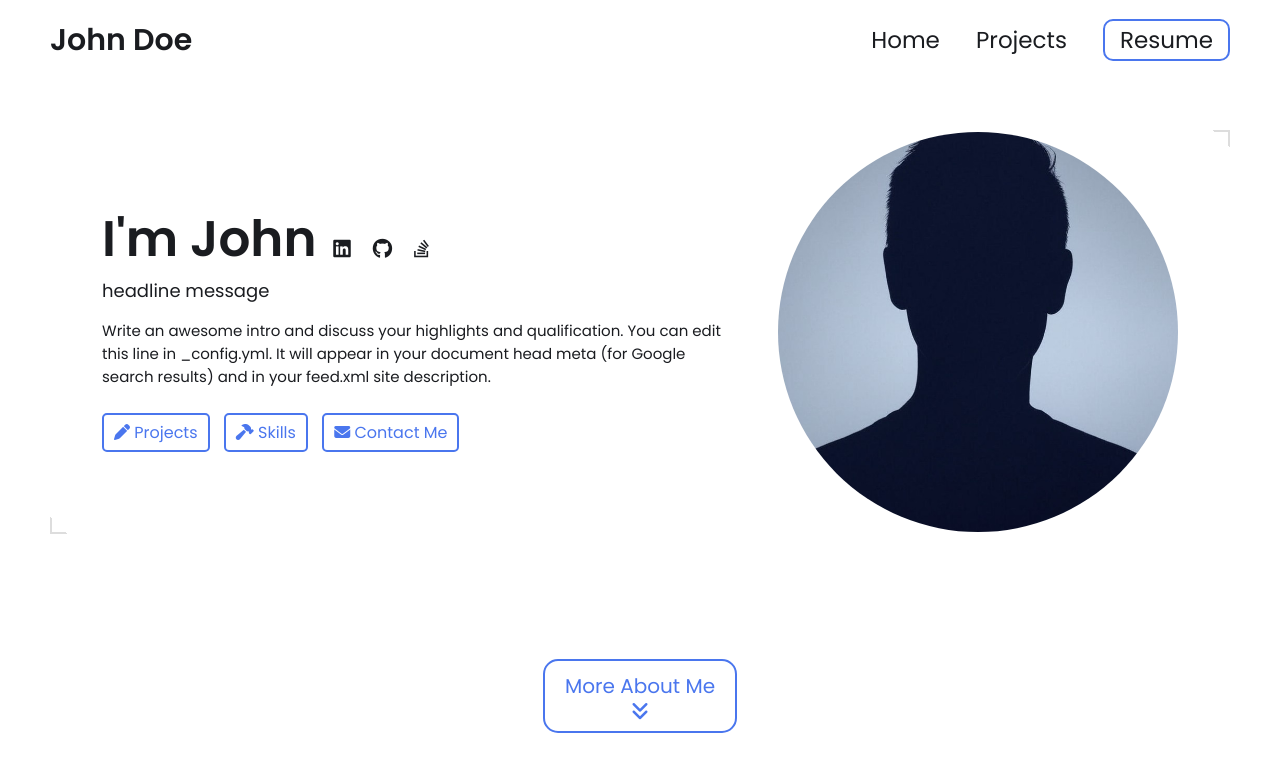
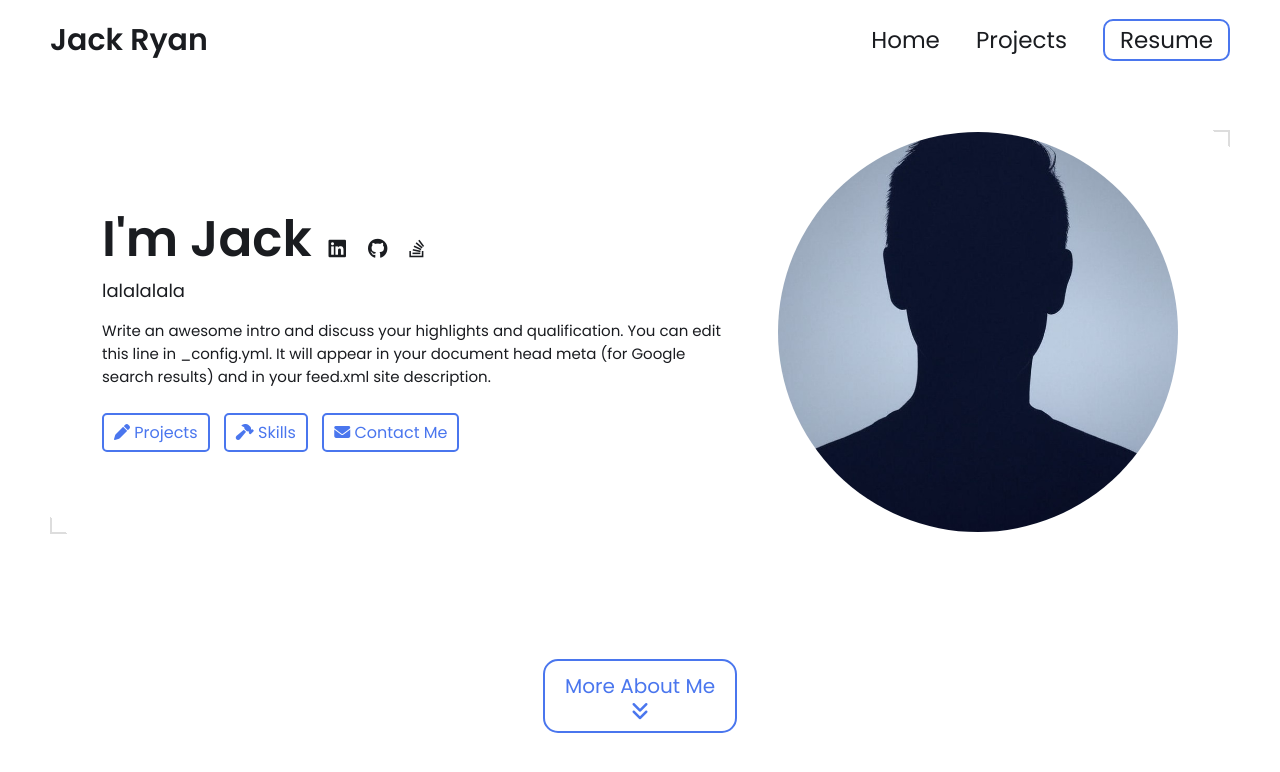
Before and after one commit to JTRyan015/jtryan015.github.io, a Jekyll site: the page built from index.html, in a window 1280 px wide and 900 px high. Shown: the top 772 px of the window. Built offline with Jekyll 4.4.1, drawn with Linux system fonts in a browser that asks for light colours.

Commit message:
Update _config.yml

```diff
--- a/_config.yml
+++ b/_config.yml
@@ -12,8 +12,8 @@ title: John Doe's Portfolio # This is what shows up in the tab of the browser
 
 
 # Hero Section
-name: John Doe
-headline: headline message
+name: Jack Ryan
+headline: lalalalala
 description: >- # dont remove this line. this will ignore all new lines until the next section
   Write an awesome intro and discuss your highlights and qualification. You can edit this
   line in _config.yml. It will appear in your document head meta (for
```
